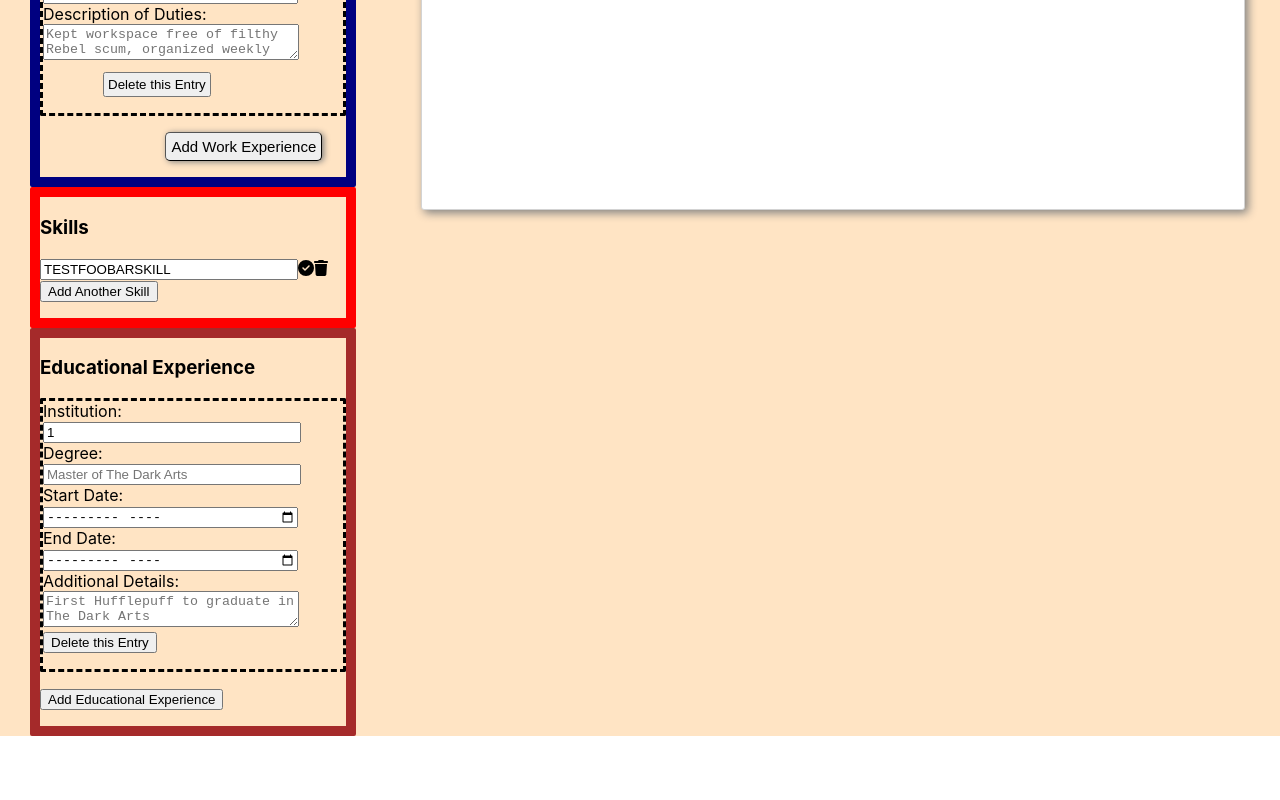
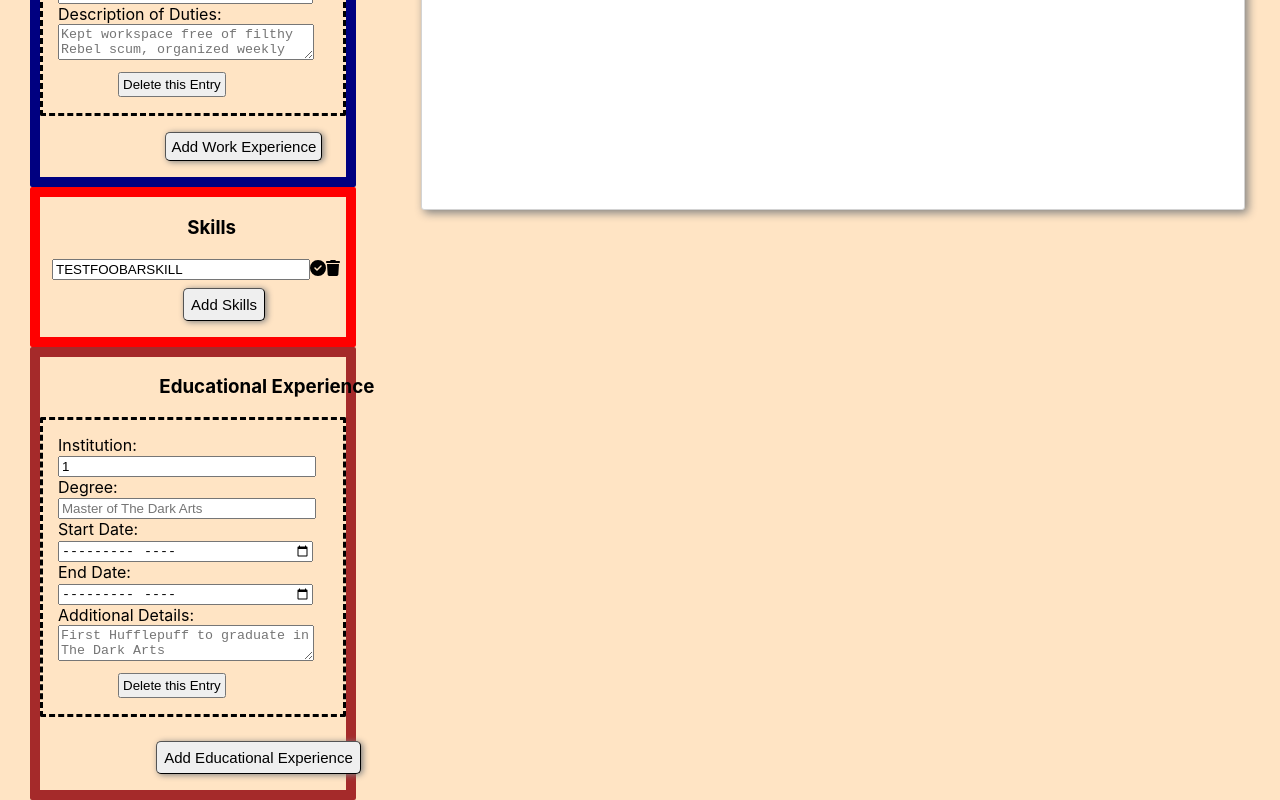
Before and after one commit to dianaroemer/cv-application-project, a React (Create React App) app: page / in a window 1280 px wide. Shown: the part 939-1739 px from the top of the page. Before the commit the page ends 1675 px from the top, so only its background shows below. Built offline with nearby package versions, Linux system fonts and the light colour scheme.

Commit message:
Style education, skill, and buttons. Rough 1.0 finished

```diff
--- a/src/App.css
+++ b/src/App.css
@@ -48,6 +48,7 @@
 
 .workExperienceSlot {
   padding-top: 12px;
+  padding-left: 15px;
 }
 
 .workExperienceSlot button {
@@ -67,8 +68,53 @@
 
 }
 
+.skillsHeaderText {
+  position: relative;
+  left: 46%
+}
 
+.skillForm {
+  padding-left: 12px;
+}
 
+#skillAddButton {
+
+  position: relative;
+  left: 44.6%;
+  font-size: 15px;
+  margin-top: 8px;
+  padding: 7px;
+  border-width: 1.5px;
+  border-radius: 5px;
+  box-shadow: 2px 1px 6px grey;
+}
+
+.educationExperienceForm h3 {
+  position: relative;
+  left: 39%
+}
+
+.educationExperienceSlot {
+  padding-top: 15px;
+  padding-left: 15px;
+}
+
+.educationExperienceSlot button {
+  margin-top: 8px;
+  margin-left: 60px;
+  padding: 3px;
+}
+
+#educationAddButton {
+  position: relative;
+  left: 38%;
+  font-size: 15px;
+  margin-top: 8px;
+  padding: 7px;
+  border-width: 1.5px;
+  border-radius: 5px;
+  box-shadow: 2px 1px 6px grey;
+}
 
 
 
--- a/src/Components/Field Components/EducationalExperienceForm.js
+++ b/src/Components/Field Components/EducationalExperienceForm.js
@@ -22,7 +22,7 @@ class EducationalExperienceForm extends Component {
         });
 
         return (
-            <div className='educationExperienceField' style={{borderStyle: 'solid', borderRadius: 2, borderColor: 'brown', borderWidth: 10}}>
+            <div className='educationExperienceForm' style={{borderStyle: 'solid', borderRadius: 2, borderColor: 'brown', borderWidth: 10}}>
                 <h3>Educational Experience</h3>
 
                 {/* <EducationalExperienceSlot style={{borderStyle: 'dashed', borderRadius: 2, borderColor: 'maroon', borderWidth: 10}}/> */}
--- a/src/Components/Field Components/SkillForm.js
+++ b/src/Components/Field Components/SkillForm.js
@@ -24,11 +24,11 @@ class SkillForm extends Component {
 
 
         return (
-            <div className='SkillForm' style={{borderStyle: 'solid', borderRadius: 2, borderColor: 'red', borderWidth: 10}}>
+            <div className='skillForm' style={{borderStyle: 'solid', borderRadius: 2, borderColor: 'red', borderWidth: 10}}>
                 <h3 className='skillsHeaderText'>Skills</h3>
                 {skillRows}
 
-            <button type="submit" onClick={e => createExperience(e, 'skill')}>Add Another Skill</button>
+            <button type="submit" onClick={e => createExperience(e, 'skill')} id='skillAddButton'>Add Skills</button>
             <p></p>
         </div>
         )
```
